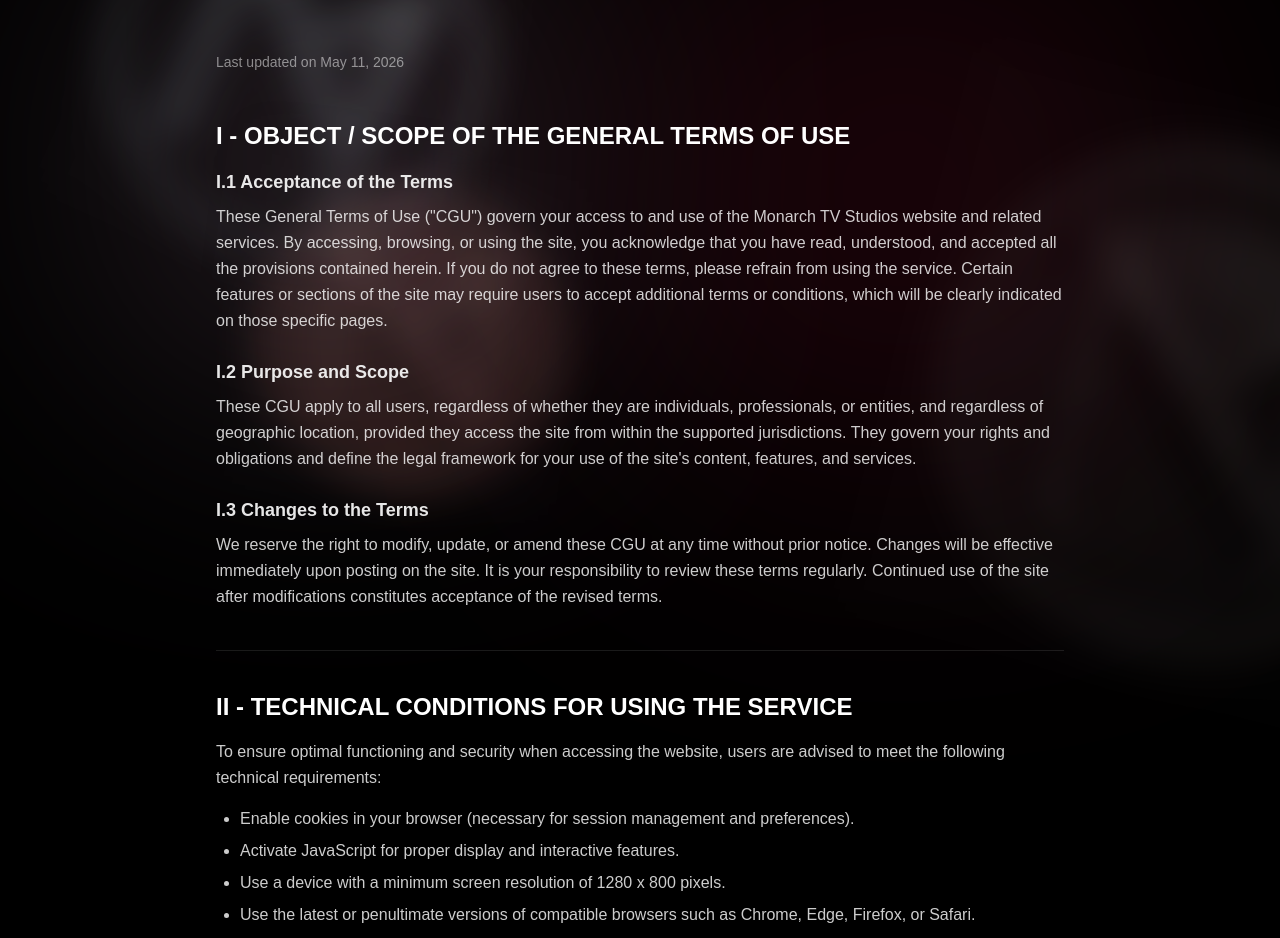
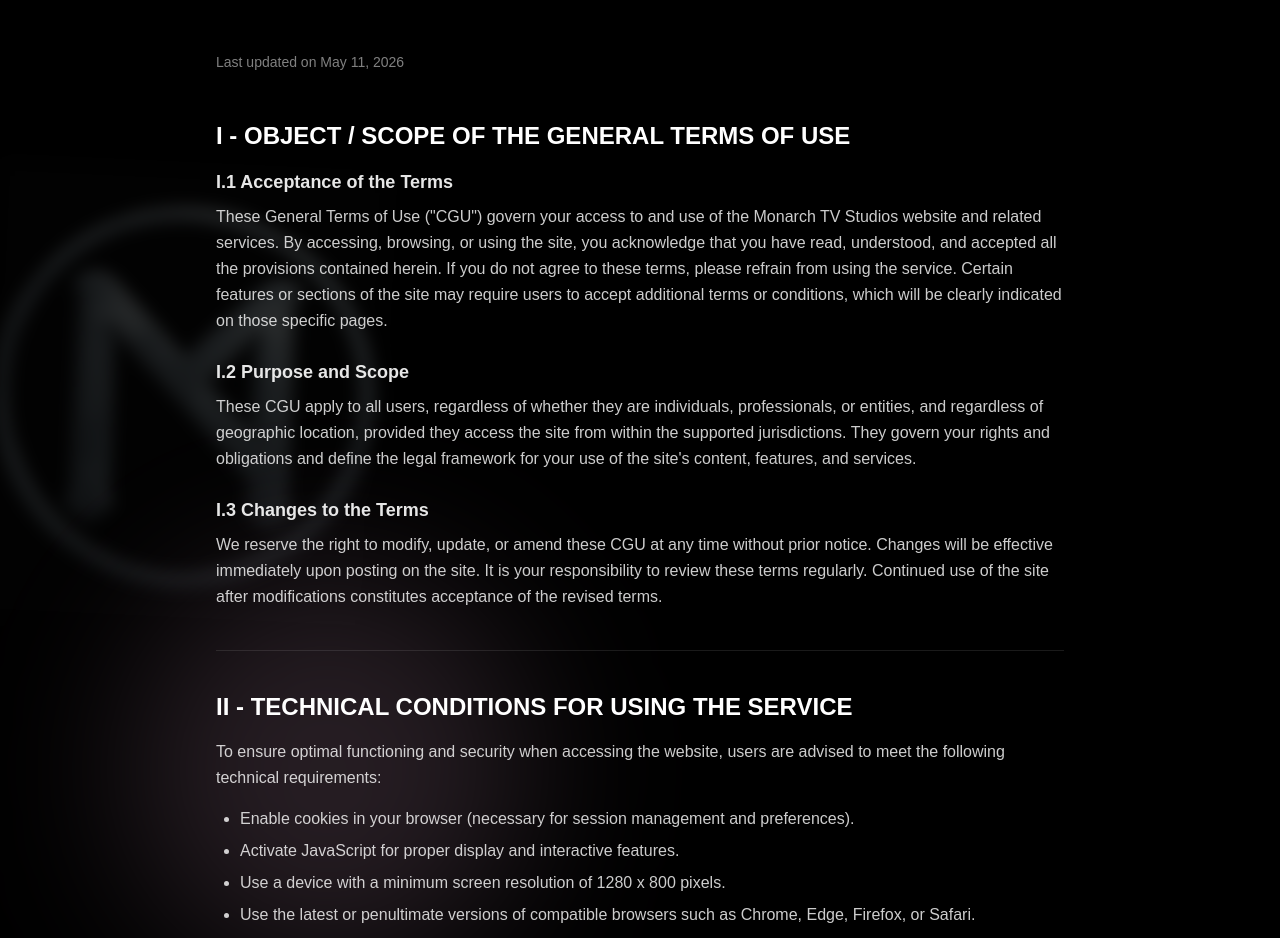
Before and after one commit to AlyNefel/demo-tv, a Next.js app: page /terms-of-use in a window 1280 px wide. Shown: the part 200-1138 px from the top of the page. Built offline with nearby package versions, Linux system fonts and the light colour scheme; a web font is replaced by a local one.

Commit message:
fix iphone performance freeze on privacy policy and terms pages

```diff
--- a/src/app/privacy-policy/page.tsx
+++ b/src/app/privacy-policy/page.tsx
@@ -1,6 +1,6 @@
 "use client";
 
-import React from 'react';
+import React, { useEffect, useState } from 'react';
 import { motion } from 'framer-motion';
 import Image from 'next/image';
 import Navbar from "@/components/Navbar";
@@ -12,16 +12,30 @@
 ];
 
 export default function PrivacyPolicy() {
+  const [isMobile, setIsMobile] = useState(false);
+
+  useEffect(() => {
+    // Detect mobile / iOS — disable heavy GPU effects on these devices
+    const mobile =
+      /iPad|iPhone|iPod|Android/i.test(navigator.userAgent) ||
+      window.innerWidth < 768;
+    setIsMobile(mobile);
+  }, []);
+
   return (
     <>
       <Navbar />
       <main className="relative min-h-screen overflow-hidden bg-black">
-        {/* Floating Background Logos with Heavy Blur */}
-        <div className="fixed inset-0 pointer-events-none z-0">
-          {floatingLogos.map((logo, i) => (
+        {/* Floating Background Logos — disabled on mobile to prevent iOS GPU freeze */}
+        <div
+          className="absolute inset-0 pointer-events-none z-0"
+          aria-hidden="true"
+        >
+          {!isMobile &&
+            floatingLogos.map((logo, i) => (
               <motion.div
                 key={i}
-              className="absolute opacity-30 blur-[20px]"
+                className="absolute opacity-20"
                 style={{
                   top: logo.top,
                   left: logo.left,
@@ -29,25 +43,32 @@
                   bottom: logo.bottom,
                   width: logo.size,
                   height: logo.size,
+                  filter: "blur(8px)", // reduced from 20px
+                  willChange: "transform",
                 }}
                 animate={{
-                y: [0, -80, 80, 0],
-                x: [0, 250, -250, 0],
-                rotate: [0, 45, 90, 0],
+                  y: [0, -40, 40, 0],   // reduced range
+                  x: [0, 80, -80, 0],    // reduced range
+                  rotate: [0, 20, 0],    // reduced rotation
                 }}
                 transition={{
-                duration: 35 + i * 5,
+                  duration: 50 + i * 8,  // slower = fewer repaints
                   repeat: Infinity,
-                ease: "linear",
+                  ease: "easeInOut",      // easeInOut is cheaper than linear
                   delay: logo.delay,
                 }}
               >
-              <Image src={logo.src} fill alt="Background Logo" className="object-contain" />
+                <Image src={logo.src} fill alt="" className="object-contain" />
               </motion.div>
             ))}
-          {/* Pink Glows for extra atmosphere */}
-          <div className="absolute top-[20%] left-[10%] w-[400px] h-[400px] bg-primary/20 rounded-full blur-[140px] mix-blend-screen" />
-          <div className="absolute bottom-[20%] right-[10%] w-[500px] h-[500px] bg-rose-500/15 rounded-full blur-[150px] mix-blend-screen" />
+
+          {/* Pink Glows — no mix-blend-mode, reduced blur */}
+          {!isMobile && (
+            <>
+              <div className="absolute top-[20%] left-[10%] w-[400px] h-[400px] bg-primary/15 rounded-full blur-[80px]" />
+              <div className="absolute bottom-[20%] right-[10%] w-[500px] h-[500px] bg-rose-500/10 rounded-full blur-[80px]" />
+            </>
+          )}
         </div>
 
         {/* Main Content */}
@@ -92,7 +113,7 @@
                 We implement appropriate technical and organizational measures to protect your data against
                 unauthorized access, alteration, disclosure, or destruction. You have rights under the GDPR, including
                 access, rectification, deletion, opposition, and data portability, which you can exercise by contacting
-                us at contact@monarchtvstudios.com.
+                us at business@monarchtvstudios.com.
               </p>
             </section>
 
@@ -125,7 +146,7 @@
                 For questions, requests, or to exercise your rights regarding your personal data, please contact us at:
               </p>
               <ul className="space-y-2">
-                <li><strong className="text-white">Email:</strong> contact@monarchtvstudios.com</li>
+                <li><strong className="text-white">Email:</strong> business@monarchtvstudios.com</li>
                 <li><strong className="text-white">Phone:</strong> TBA</li>
                 <li><strong className="text-white">Address:</strong> Futuroscope-Poitiers Avenue René Monory, 86360 Chasseneuil-du-Poitou, France.</li>
               </ul>
--- a/src/app/terms-of-use/page.tsx
+++ b/src/app/terms-of-use/page.tsx
@@ -1,6 +1,6 @@
 "use client";
 
-import React from 'react';
+import React, { useEffect, useState } from 'react';
 import { motion } from 'framer-motion';
 import Image from 'next/image';
 import Navbar from "@/components/Navbar";
@@ -12,16 +12,30 @@
 ];
 
 export default function TermsOfUse() {
+  const [isMobile, setIsMobile] = useState(false);
+
+  useEffect(() => {
+    // Detect mobile / iOS — disable heavy GPU effects on these devices
+    const mobile =
+      /iPad|iPhone|iPod|Android/i.test(navigator.userAgent) ||
+      window.innerWidth < 768;
+    setIsMobile(mobile);
+  }, []);
+
   return (
     <>
       <Navbar />
       <main className="relative min-h-screen overflow-hidden bg-black">
-        {/* Floating Background Logos with Heavy Blur */}
-        <div className="fixed inset-0 pointer-events-none z-0">
-          {floatingLogos.map((logo, i) => (
+        {/* Floating Background Logos — disabled on mobile to prevent iOS GPU freeze */}
+        <div
+          className="absolute inset-0 pointer-events-none z-0"
+          aria-hidden="true"
+        >
+          {!isMobile &&
+            floatingLogos.map((logo, i) => (
               <motion.div
                 key={i}
-              className="absolute opacity-30 blur-[20px]"
+                className="absolute opacity-20"
                 style={{
                   top: logo.top,
                   left: logo.left,
@@ -29,25 +43,32 @@
                   bottom: logo.bottom,
                   width: logo.size,
                   height: logo.size,
+                  filter: "blur(8px)", // reduced from 20px
+                  willChange: "transform",
                 }}
                 animate={{
-                y: [0, -80, 80, 0],
-                x: [0, 250, -250, 0],
-                rotate: [0, 45, 90, 0],
+                  y: [0, -40, 40, 0],   // reduced range
+                  x: [0, 80, -80, 0],    // reduced range
+                  rotate: [0, 20, 0],    // reduced rotation
                 }}
                 transition={{
-                duration: 35 + i * 5,
+                  duration: 50 + i * 8,  // slower = fewer repaints
                   repeat: Infinity,
-                ease: "linear",
+                  ease: "easeInOut",      // easeInOut is cheaper than linear
                   delay: logo.delay,
                 }}
               >
-              <Image src={logo.src} fill alt="Background Logo" className="object-contain" />
+                <Image src={logo.src} fill alt="" className="object-contain" />
               </motion.div>
             ))}
-          {/* Pink Glows for extra atmosphere */}
-          <div className="absolute top-[20%] left-[10%] w-[400px] h-[400px] bg-primary/20 rounded-full blur-[140px] mix-blend-screen" />
-          <div className="absolute bottom-[20%] right-[10%] w-[500px] h-[500px] bg-rose-500/15 rounded-full blur-[150px] mix-blend-screen" />
+
+          {/* Pink Glows — no mix-blend-mode, reduced blur */}
+          {!isMobile && (
+            <>
+              <div className="absolute top-[20%] left-[10%] w-[400px] h-[400px] bg-primary/15 rounded-full blur-[80px]" />
+              <div className="absolute bottom-[20%] right-[10%] w-[500px] h-[500px] bg-rose-500/10 rounded-full blur-[80px]" />
+            </>
+          )}
         </div>
 
         {/* Main Content */}
@@ -64,14 +85,14 @@
               <div>
                 <h4 className="text-lg font-semibold text-white/90 mb-2">I.1 Acceptance of the Terms</h4>
                 <p className="leading-relaxed">
-                  These General Terms of Use ("CGU") govern your access to and use of the Monarch TV Studios website and related services. By accessing, browsing, or using the site, you acknowledge that you have read, understood, and accepted all the provisions contained herein. If you do not agree to these terms, please refrain from using the service. Certain features or sections of the site may require users to accept additional terms or conditions, which will be clearly indicated on those specific pages.
+                  These General Terms of Use (&quot;CGU&quot;) govern your access to and use of the Monarch TV Studios website and related services. By accessing, browsing, or using the site, you acknowledge that you have read, understood, and accepted all the provisions contained herein. If you do not agree to these terms, please refrain from using the service. Certain features or sections of the site may require users to accept additional terms or conditions, which will be clearly indicated on those specific pages.
                 </p>
               </div>
 
               <div>
                 <h4 className="text-lg font-semibold text-white/90 mb-2">I.2 Purpose and Scope</h4>
                 <p className="leading-relaxed">
-                  These CGU apply to all users, regardless of whether they are individuals, professionals, or entities, and regardless of geographic location, provided they access the site from within the supported jurisdictions. They govern your rights and obligations and define the legal framework for your use of the site's content, features, and services.
+                  These CGU apply to all users, regardless of whether they are individuals, professionals, or entities, and regardless of geographic location, provided they access the site from within the supported jurisdictions. They govern your rights and obligations and define the legal framework for your use of the site&apos;s content, features, and services.
                 </p>
               </div>
 
```
Lines whose indentation alone changed are shown as unchanged.
